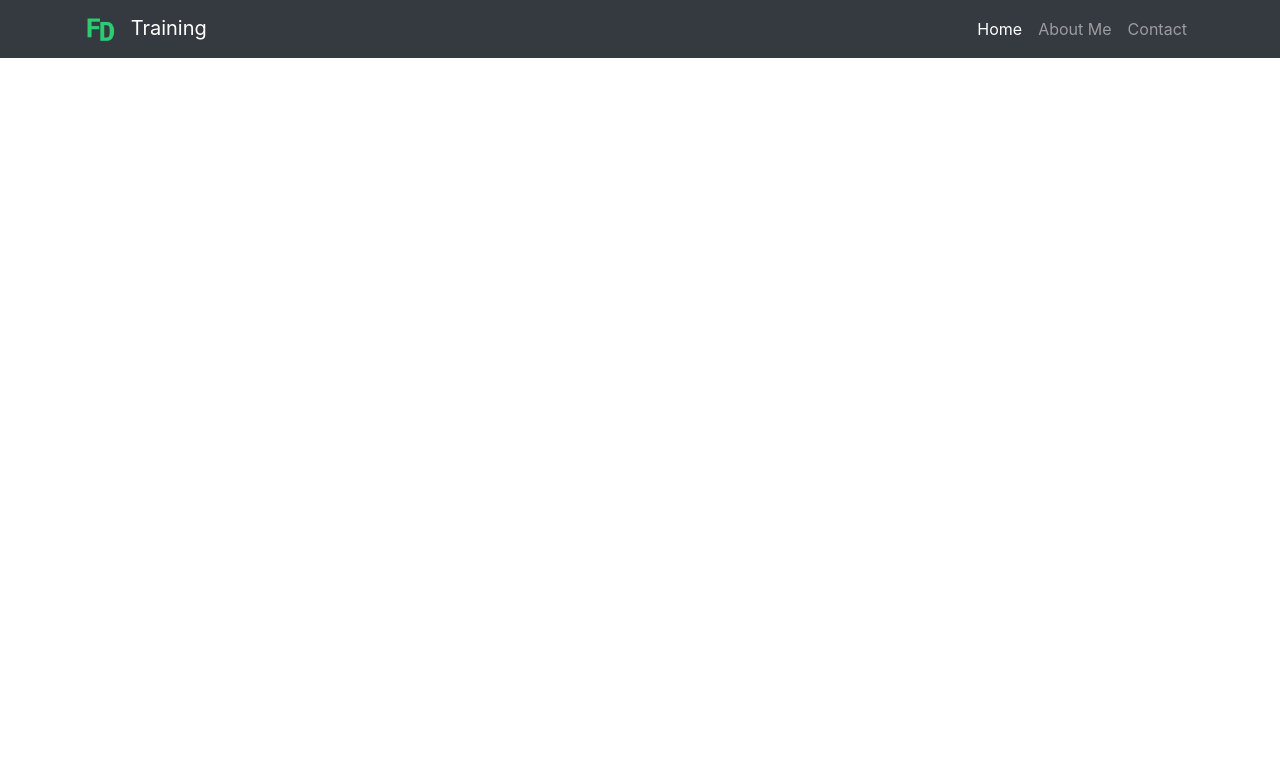
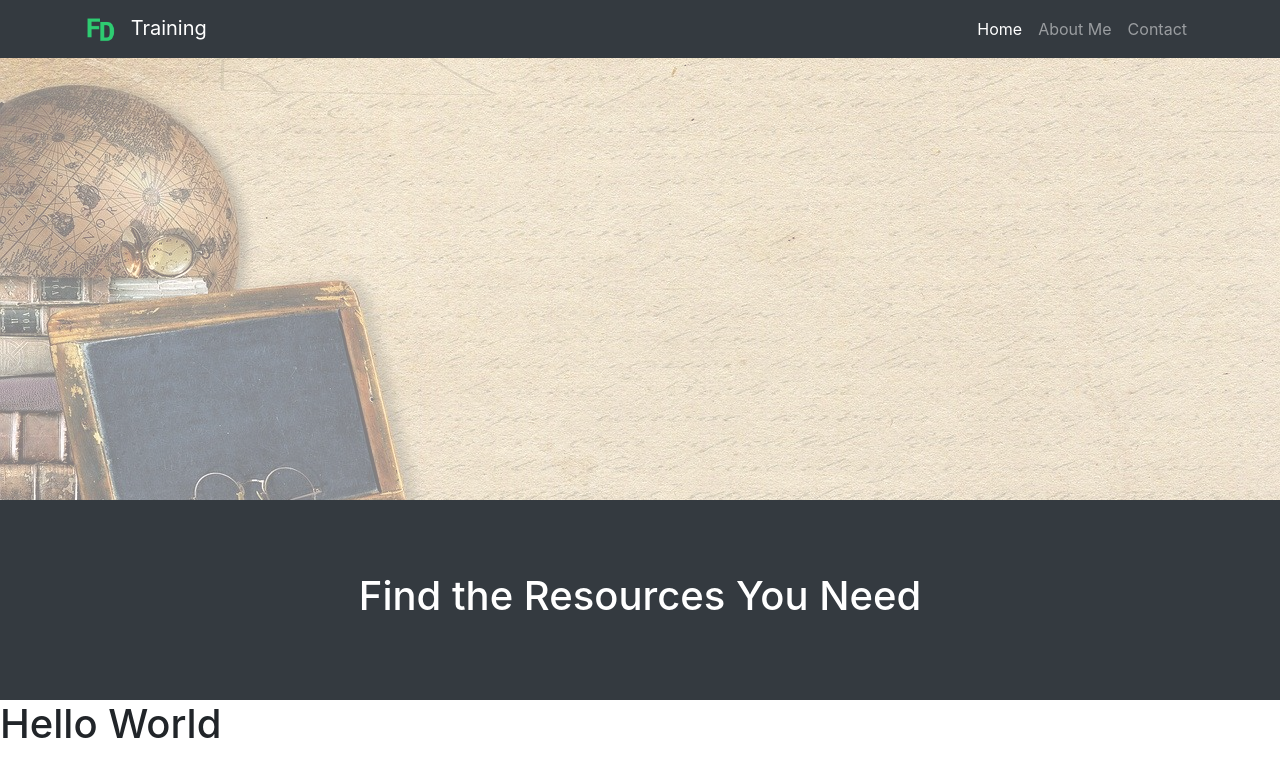
Before and after one commit to DahlitzFlorian/training-page, a Flask app: page / in a window 1280 px wide. Shown: the top 777 px of the page. Run offline with Flask 2, Linux system fonts and the light colour scheme; some libraries are stand-ins or nearby versions.

Commit message:
feat: add banner

```diff
--- a/app/static/css/main.css
+++ b/app/static/css/main.css
@@ -2,3 +2,18 @@
     max-height: 30px;
     margin-right: 0.5em;
 }
+
+.banner {
+    opacity: 0.5;
+    filter: alpha(opacity=50);
+    overflow: hidden;
+    height: 500px;
+    width: 100%;
+}
+
+.content-section-b {
+    background-color: #343a40;
+    color: #fff;
+    min-height: 200px;
+    width: 100%;
+}
--- a/app/templates/shared/layout.html
+++ b/app/templates/shared/layout.html
@@ -30,13 +30,15 @@
     <link rel="stylesheet" type="text/css" href="{{ url_for('static', filename='css/main.css') }}">
 
     <!-- Favicon -->
-    <link rel="shortcut icon" sizes="16x16 24x24 32x32 48x48 64x64" href="{{ url_for('static', filename='images/favicon/favicon.ico') }}">
+    <link rel="shortcut icon" sizes="16x16 24x24 32x32 48x48 64x64"
+          href="{{ url_for('static', filename='images/favicon/favicon.ico') }}">
     <link rel="apple-touch-icon" href="{{ url_for('static', filename='images/favicon/apple-touch-icon.png') }}">
 </head>
 <body>
 <nav class="navbar navbar-expand-sm fixed-top navbar-dark bg-dark">
     <div class="container topnav">
-        <a class="navbar-brand" href="#"><img src="{{ url_for('static', filename='images/brand-icon.png') }}" alt="Brand Icon"> Training</a>
+        <a class="navbar-brand" href="#"><img src="{{ url_for('static', filename='images/brand-icon.png') }}"
+                                              alt="Brand Icon"> Training</a>
         <button class="navbar-toggler" type="button" data-toggle="collapse" data-target="#navbarNavDropdown"
                 aria-controls="navbarNavDropdown" aria-expanded="false" aria-label="Toggle navigation">
             <span class="navbar-toggler-icon"></span>
@@ -56,6 +58,16 @@
         </div>
     </div>
 </nav>
+<div class="header banner">
+    <img src="{{ url_for('static', filename='images/banner.jpg') }}" alt="Page Header">
+</div>
+<div class="content-section-b d-flex justify-content-center">
+    <div class="row justify-content-center align-self-center text-center">
+        <div class="col-sm-12">
+            <h1>Find the Resources You Need</h1>
+        </div>
+    </div>
+</div>
 {% block contents %}
 {% endblock %}
 <!-- Load JS -->
```
Also changed, not shown: app/static/images/banner.jpg (added).
